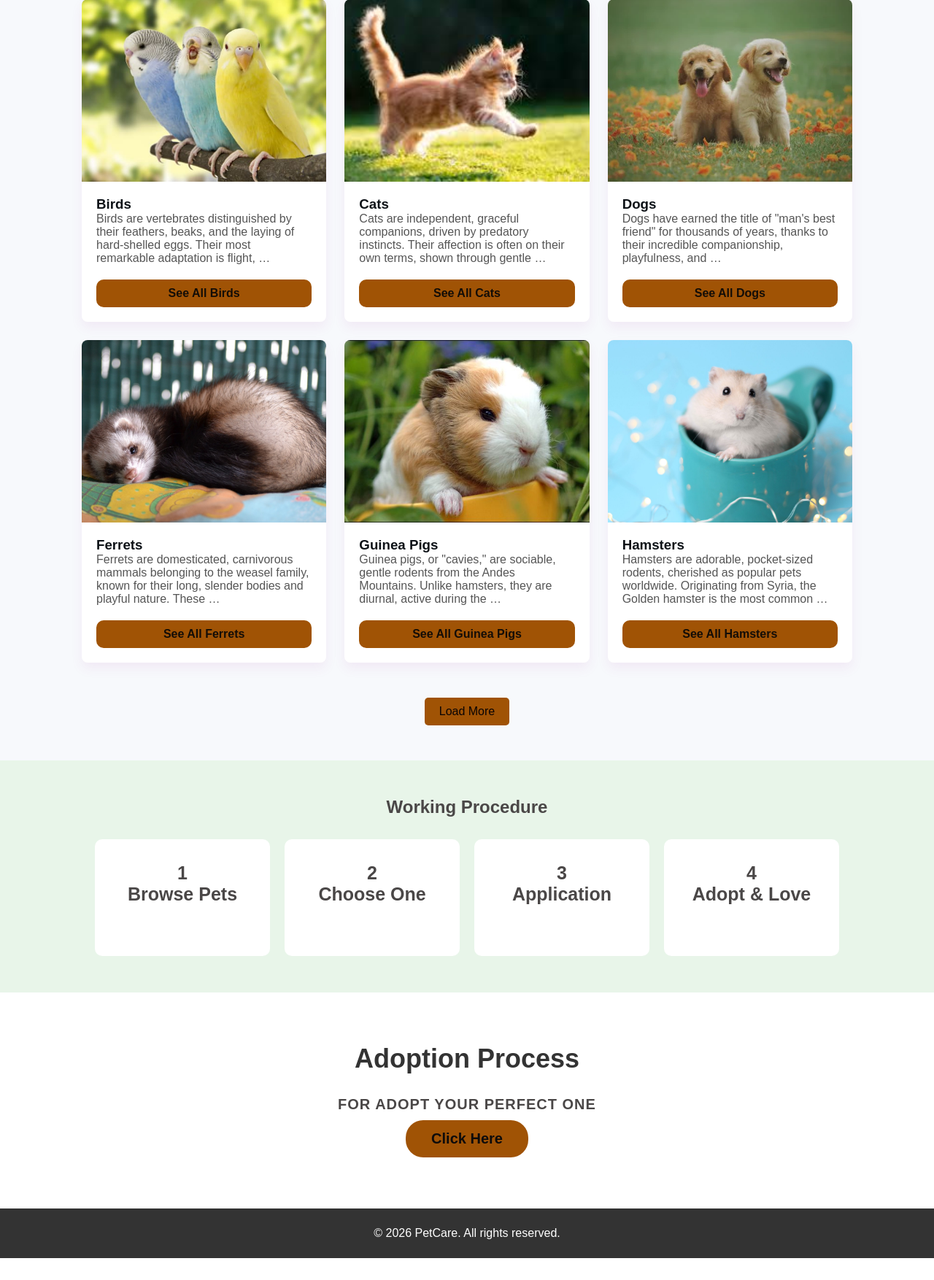
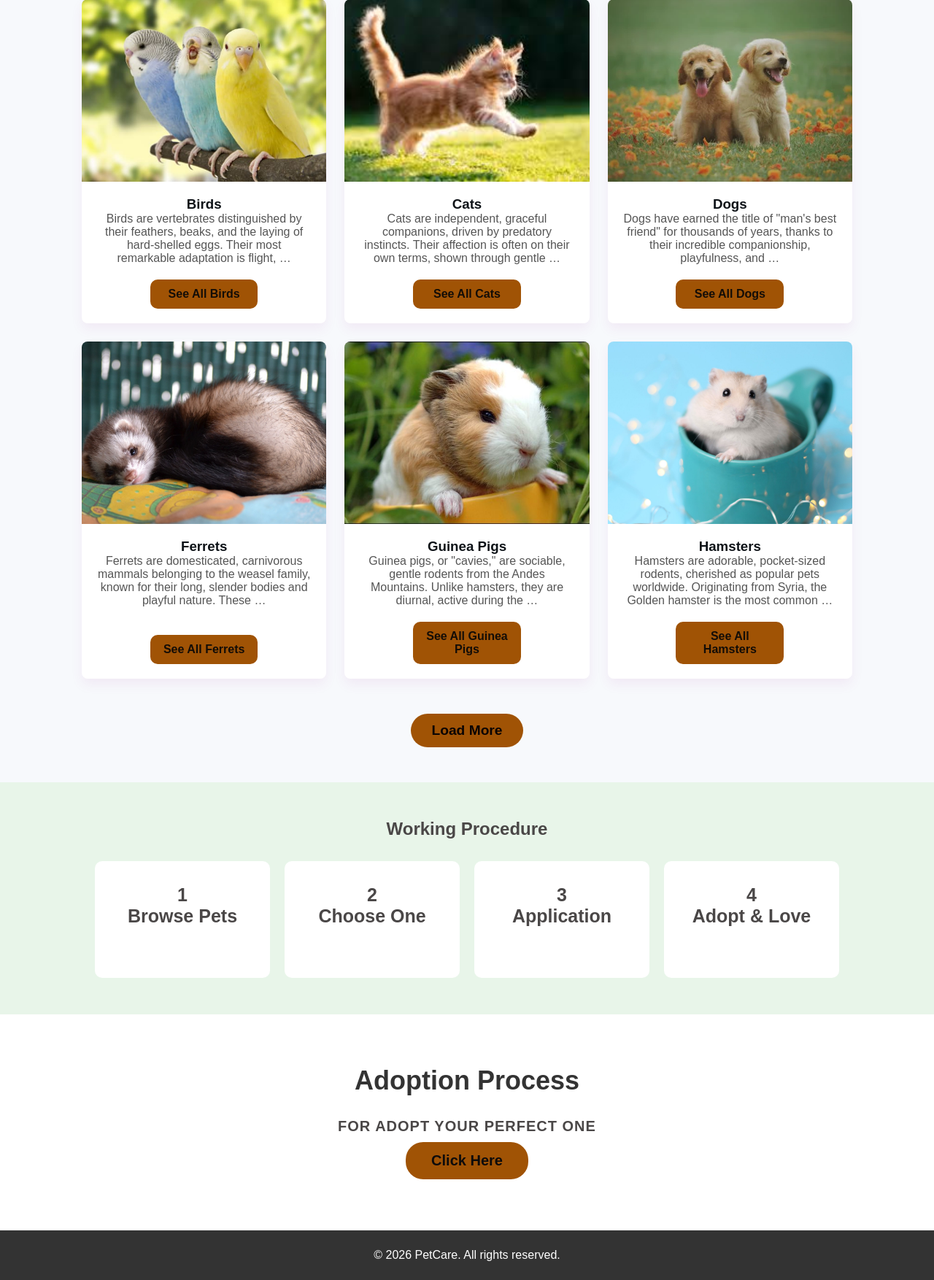
Before and after one commit to ahmednabeen/PetCare, a Django app: page / in a window 1280 px wide. Shown: the part 575-2329 px from the top of the page at 73% size. Before the commit the page ends 2299 px from the top, so only its background shows below. Run offline with Django 5.2, Linux system fonts and the light colour scheme; data comes from the database, SQL or seed files in the repository.

Commit message:
adjust the load More button

```diff
--- a/petapp/templates/index.html
+++ b/petapp/templates/index.html
@@ -26,10 +26,12 @@
         {# CHANGE 1: Only show the button if there is a next page #}
         {% if categories.has_next %}
         <div class="load-more-container">
-            <button id="load-more-btn" class="btn">Load More</button>
+            <button id="load-more-btn" class="btn"><b>Load More</b></button>
         </div>
         {% endif %}
     </section>
+
+    <!-- Working Procedure -->
 
     <section class="steps">
         <h2>Working Procedure</h2>
@@ -54,39 +56,33 @@
 document.addEventListener('DOMContentLoaded', function() {
     const loadMoreBtn = document.getElementById('load-more-btn');
     const categoryGrid = document.getElementById('category-grid');
-
-    // The initial page is 1, so the next page to fetch will be 2.
     let currentPage = 1;
 
-    // Only add the event listener if the button exists on the page.
     if (loadMoreBtn) {
         loadMoreBtn.addEventListener('click', function() {
-            currentPage++; // Go to the next page
+            currentPage++;
 
-            // Use fetch to call our API endpoint.
             fetch(`/api/load_more_categories/?page=${currentPage}`)
                 .then(response => response.json())
                 .then(data => {
-                    // Loop through the new categories returned from the server.
                     data.categories.forEach(category => {
-                        // Create a new div for the card.
                         const card = document.createElement('div');
                         card.classList.add('category-card');
 
-                        // Populate the card's HTML with the data.
                         card.innerHTML = `
                             <img src="${category.image_url}" alt="Image of ${category.name}">
                             <div class="category-card-content">
                                 <h3>${category.name}</h3>
                                 <p>${category.description.substring(0, 120)}...</p>
-                                <a href="/category/${category.name}/" class="btn">See All</a>
+                                <a href="/category/${encodeURIComponent(category.name)}/" class="btn">
+                                    <b>See All ${category.name}</b>
+                                </a>
                             </div>
                         `;
-                        // Add the new card to the grid.
+
                         categoryGrid.appendChild(card);
                     });
 
-                    // If the server response indicates there are no more pages, hide the button.
                     if (!data.has_next) {
                         loadMoreBtn.parentElement.style.display = 'none';
                     }
--- a/static/css/style.css
+++ b/static/css/style.css
@@ -73,7 +73,7 @@ nav a:hover {
 
 /* Categories */
 .categories {
-    /* text-align: center; */
+    text-align: center;
     padding-left: 7rem;
     padding-right: 7rem;
 }
@@ -136,7 +136,9 @@ nav a:hover {
     display: flex;
     justify-content: center;
     text-align: center;
-    padding: 10px 15px;
+    padding: 11px 15px;
+    width: 50%;
+    margin: 0 auto;
     background-color: #a05305;
     color: #090707ed;
     text-decoration: none;
@@ -156,6 +158,7 @@ nav a:hover {
     background: #e8f5e9;
     padding: 50px 8%;
     text-align: center;
+    margin-top: 25px;
 }
 
 .step-box {
@@ -310,14 +313,14 @@ footer {
 
 .btn {
     display: inline-block;
-    padding: 10px 20px;
+    padding: 12px 28px;
     background-color: #a05305;
     color: #0a0404;
     text-decoration: none;
-    border-radius: 5px;
+    border-radius: 25px;
     border: none;
     cursor: pointer;
-    font-size: 1em;
+    font-size: 1.2em;
     text-align: center;
     transition: background-color 0.3s ease;
 }
```
